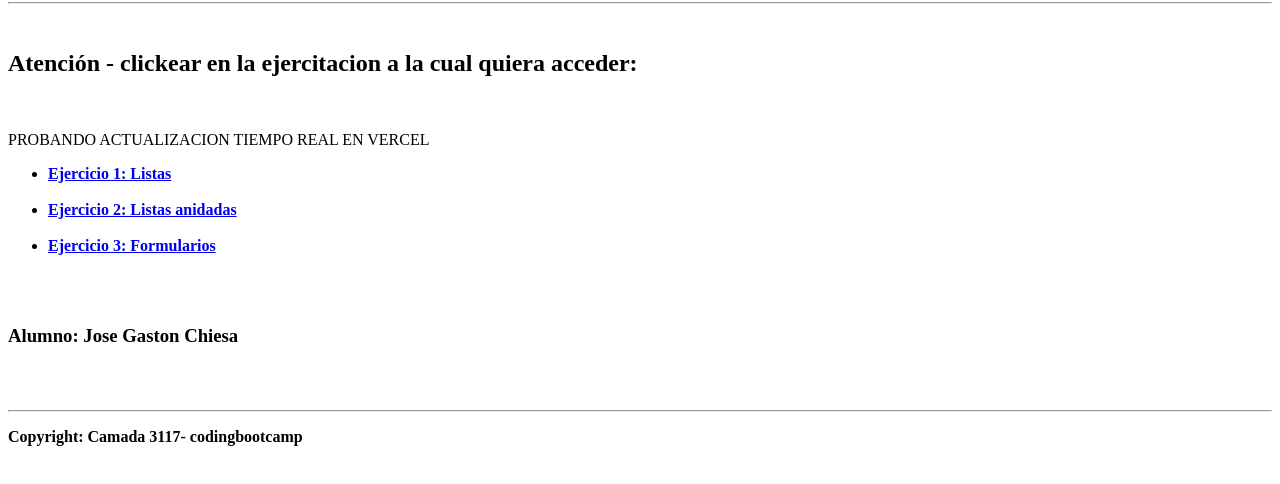
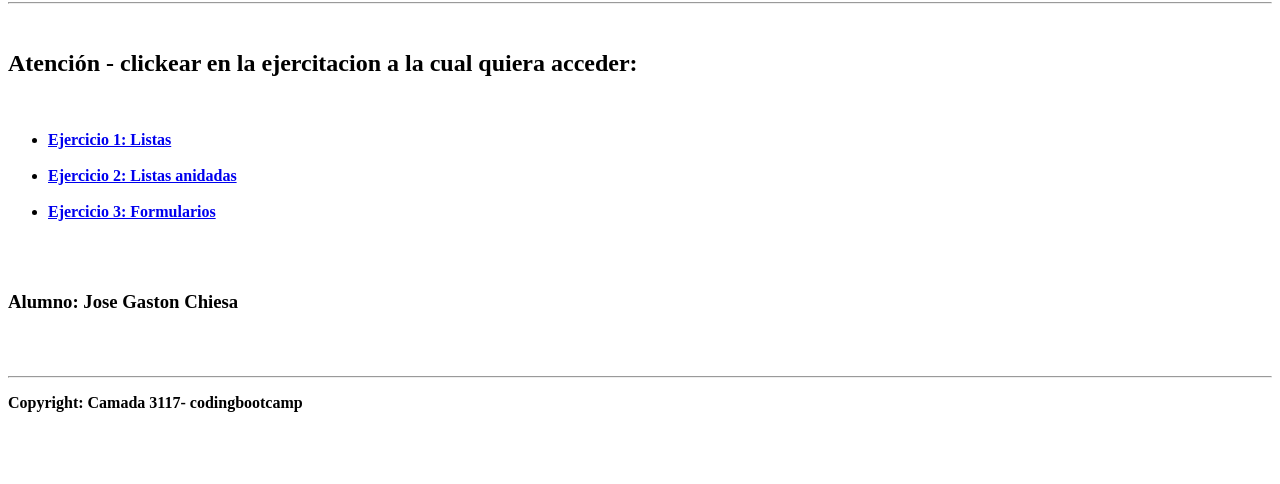
Before and after one commit to PostHoc22/galileo-E1-forms-y-listas, a plain HTML site: page index.html in a window 1280 px wide. Shown: the part 78-562 px from the top of the page. Drawn offline with Linux system fonts and the light colour scheme.

Commit message:
se quita modificacion, vercel actualiza OK. Proyecto vuelve a datos de origen del primer commit

```diff
--- a/index.html
+++ b/index.html
@@ -15,7 +15,6 @@
         <nav> <!-- menu de navegacion -->
             <h2>Atención - clickear en la ejercitacion a la cual quiera acceder:</h2>
             <br>
-                <p>PROBANDO ACTUALIZACION TIEMPO REAL EN VERCEL</p>
             <ul>
                 <li><b><a href="ejercicios/ejercicio1_listas.html" target="_blank">Ejercicio 1: Listas</a></b></li><br>
                 <li><b><a href="ejercicios/ejercicio2_listasAnidadas.html" target="_blank">Ejercicio 2: Listas anidadas</a></b></li><br>
```
